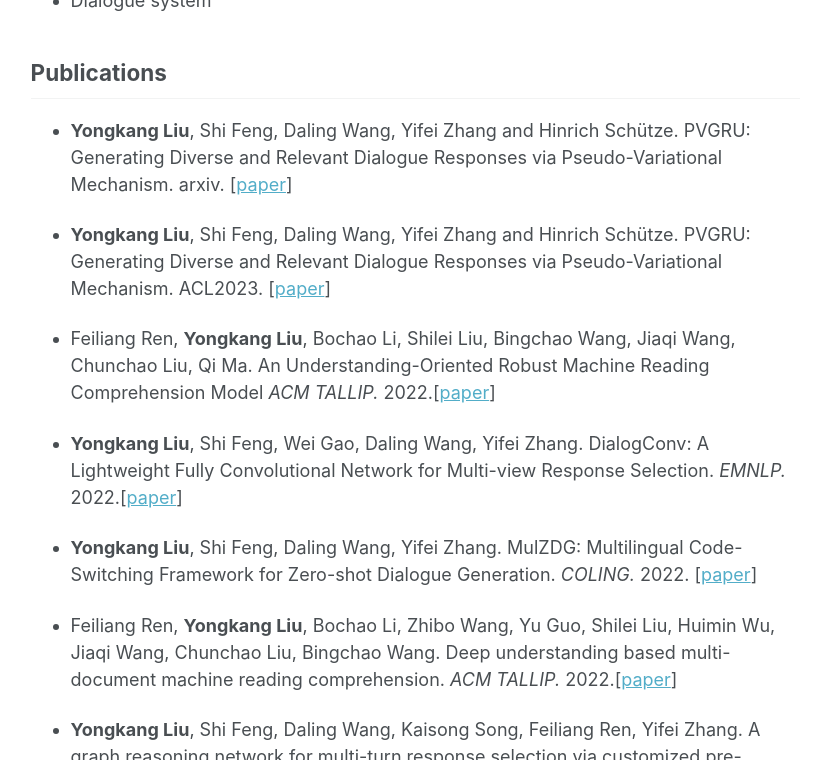
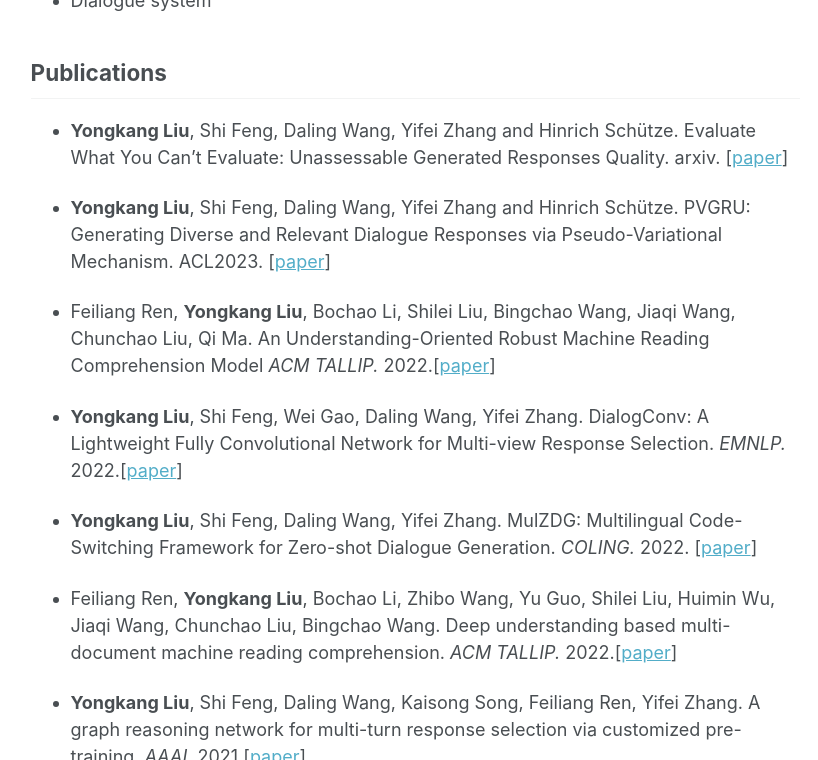
Before and after one commit to Misoknisky/Misoknisky.github.io, a Jekyll site: the page built from _pages/about.md, in a window 1280 px wide and 900 px high, scrolled down 352 px, cut to the strip 140-900 px from the top of the window. Shown: the whole strip, without its empty margins (251-1069 px from the left). Built offline with Jekyll 4.4.1, drawn with Linux system fonts in a browser that asks for light colours.

Commit message:
Update about.md

```diff
--- a/_pages/about.md
+++ b/_pages/about.md
@@ -24,7 +24,7 @@
 
 ## Publications
 
- * **Yongkang Liu**, Shi Feng, Daling Wang, Yifei Zhang and Hinrich Schütze. PVGRU: Generating Diverse and Relevant Dialogue Responses via Pseudo-Variational Mechanism. arxiv. [[paper](https://arxiv.org/pdf/2305.14658.pdf)]
+ * **Yongkang Liu**, Shi Feng, Daling Wang, Yifei Zhang and Hinrich Schütze. Evaluate What You Can't Evaluate: Unassessable Generated Responses Quality. arxiv. [[paper](https://arxiv.org/pdf/2305.14658.pdf)]
 
  * **Yongkang Liu**, Shi Feng, Daling Wang, Yifei Zhang and Hinrich Schütze. PVGRU: Generating Diverse and Relevant Dialogue Responses via Pseudo-Variational Mechanism. ACL2023. [[paper](https://arxiv.org/abs/2212.09086)]
 
```
